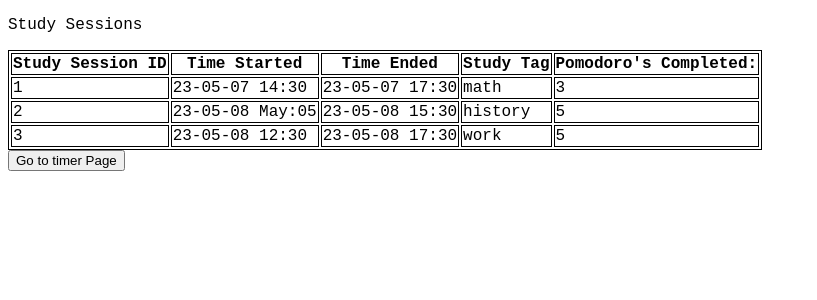
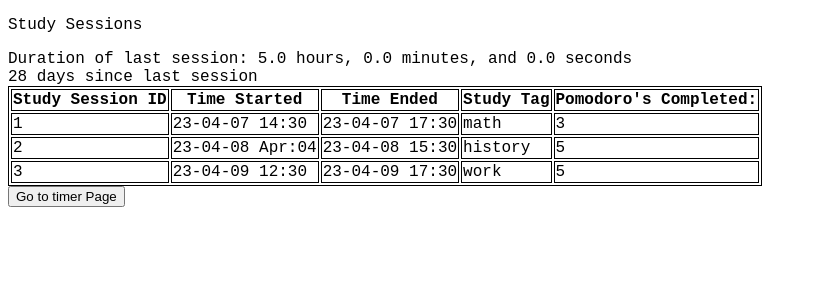
Before and after one commit to JUB-Yoush/methacks23, a Flask app: page / in a window 1280 px wide. Shown: the top 300 px of the page, without its empty margins (0-817 px from the left). Run offline with Flask 3, Linux system fonts and the light colour scheme; data that the repository does not hold is empty.

Commit message:
moving to guig

```diff
--- a/app.py
+++ b/app.py
@@ -2,6 +2,11 @@
 import no_gui_pomo
 import sqlite3
 import datetime
+
+import serial
+import time
+
+ser = serial.Serial('/dev/cu.usbmodem14501',9600)
 # Create the Flask application object
 app = Flask(__name__)
 
@@ -16,7 +21,7 @@
 
 @app.route('/start_timer', methods=['POST'])
 def start_timer():
-    #START ARDUINO
+    ser.write(b'p')  # Send the command to start the timer
     pass
 
 @app.route('/')
@@ -25,8 +30,8 @@
     cur = conn.cursor()
     #cur.execute('SELECT * FROM tablename')
 
-    start_date = datetime.datetime(2023, 5, 7, 14, 30, 0)
-    end_date = datetime.datetime(2023, 5, 7, 17, 30, 0)
+    start_date = datetime.datetime(2023, 4, 7, 14, 30, 0)
+    end_date = datetime.datetime(2023, 4, 7, 17, 30, 0)
     start_date = start_date.strftime("%y-%m-%d %H:%M")
     end_date = end_date.strftime("%y-%m-%d %H:%M")
     tag = "math"
@@ -40,8 +45,8 @@
     # Execute the query
     cur.execute(query, (start_date, end_date, tag, num_sessions))
 
-    start_date = datetime.datetime(2023, 5, 8, 10, 30, 0)
-    end_date = datetime.datetime(2023, 5, 8, 15, 30, 0)
+    start_date = datetime.datetime(2023, 4, 8, 10, 30, 0)
+    end_date = datetime.datetime(2023, 4, 8, 15, 30, 0)
     start_date = start_date.strftime("%y-%m-%d %h:%m")
     end_date = end_date.strftime("%y-%m-%d %H:%M")
     tag = "history"
@@ -49,8 +54,8 @@
 
     cur.execute(query, (start_date, end_date, tag, num_sessions))
 
-    start_date = datetime.datetime(2023, 5, 8, 12, 30, 0)
-    end_date = datetime.datetime(2023, 5, 8, 17, 30, 0)
+    start_date = datetime.datetime(2023, 4, 9, 12, 30, 0)
+    end_date = datetime.datetime(2023, 4, 9, 17, 30, 0)
     start_date = start_date.strftime("%y-%m-%d %H:%M")
     end_date = end_date.strftime("%y-%m-%d %H:%M")
     tag = "work"
@@ -60,8 +65,33 @@
 
     cur.execute('SELECT * FROM study_sessions')
     data = cur.fetchall()
+    c = cur
+    c.execute("SELECT * FROM study_sessions ORDER BY id DESC LIMIT 1;")
+    row = list(c.fetchall()[0])
+    last_date = row[1]
+    last_date = datetime.datetime.strptime(last_date,"%y-%m-%d %H:%M") #start
+    last_date2 = row[2]
+    last_date2 = datetime.datetime.strptime(last_date2,"%y-%m-%d %H:%M") #end
+
+    #Find time elapsed after last session
+    now = datetime.datetime.now()
+    delta = now - last_date
+    hours = (delta.seconds - delta.seconds%3600)/3600
+    minutes = ( (delta.seconds - hours*3600) - (delta.seconds - hours*3600)%60 )/60
+    seconds = delta.seconds - (minutes*60 + hours*3600)
+    lastSessionString = f"{delta.days} days since last session"
+
+    #Duration of last session
+    delta = last_date2 - last_date
+    hours = (delta.seconds - delta.seconds%3600)/3600
+    minutes = ( (delta.seconds - hours*3600) - (delta.seconds - hours*3600)%60 )/60
+    seconds = delta.seconds - (minutes*60 + hours*3600)
+    durationString = f"Duration of last session: {hours} hours, {minutes} minutes, and {seconds} seconds"
+
+    stats = {"duration": durationString, "lastSession": lastSessionString}
+
     conn.close()
-    return render_template('index.html', data=data)
+    return render_template('index.html', data=data, stats=stats)
 
 if __name__ == '__main__':
     # Run the application
--- a/templates/index.html
+++ b/templates/index.html
@@ -20,6 +20,10 @@
                 </tr>
             </thead>
             <tbody>
+                {% for key in stats %}
+                <p1> {{ stats[key] }}</p1>
+                <br>
+                {% endfor %}
                 {% for row in data %}
                 <tr>
                     <td>{{ row[0] }}</td>
```
Also changed, not shown: 1 other file.
